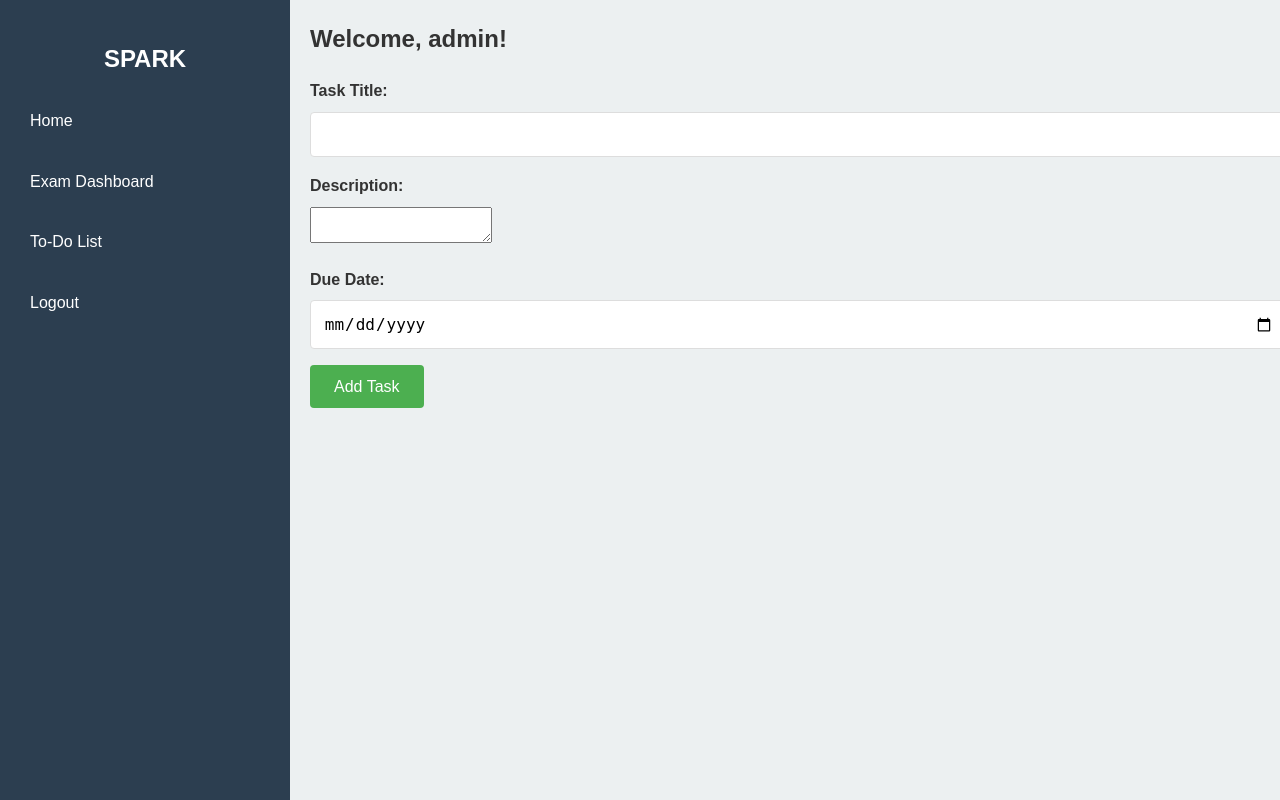
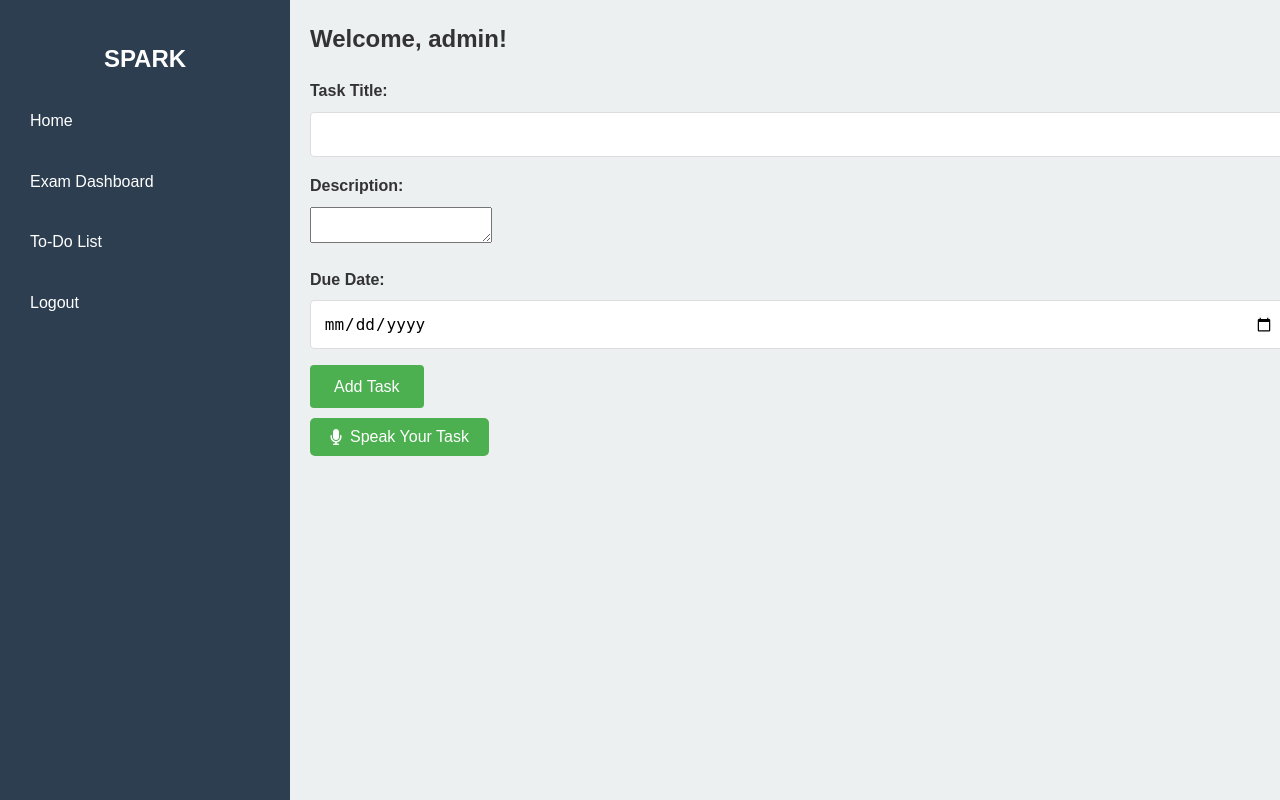
Before and after one commit to AiswaryaPS242/SPARK, a Flask app: page /todo in a window 1280 px wide. Run offline with Flask 3, Linux system fonts and the light colour scheme; a user stored in the database is signed in.

Commit message:
nlp added

```diff
--- a/app.py
+++ b/app.py
@@ -7,6 +7,8 @@ import random
 from collections import defaultdict
 from flask_migrate import Migrate
 from flask import jsonify
+import speech_recognition as sr  # Import the SpeechRecognition library
+import dateparser  # Import the dateparser library
 
 app = Flask(__name__)
 app.secret_key = 'your_secret_key'  # Change this for production security
@@ -17,7 +19,6 @@ app.config['SQLALCHEMY_TRACK_MODIFICATIONS'] = False
 
 db = SQLAlchemy(app)
 migrate = Migrate(app, db)
-
 
 # Database Models
 class User(db.Model):
@@ -595,116 +596,6 @@ def study_plan():
     flash('Study plan tasks have been added to your home page.', 'success')
     return redirect(url_for('home'))
 
-@app.route('/study_plan')
-def study_plan():
-    if 'user_id' not in session:
-        flash('Please login to view your study plan.', 'error')
-        return redirect(url_for('login'))
-
-    user_id = session['user_id']
-    user = User.query.get(user_id)
-    if not user:
-        session.clear()
-        flash('User not found. Please login again.', 'error')
-        return redirect(url_for('login'))
-
-    # Get the user's selected subjects and exam dates
-    selected_subjects = SelectedSubject.query.filter_by(user_id=user_id).all()
-    exam_dates = ExamDate.query.filter_by(user_id=user_id).all()
-
-    # Debug: Print selected subjects and exam dates
-    print(f"Selected Subjects: {selected_subjects}")
-    print(f"Exam Dates: {exam_dates}")
-
-    if not selected_subjects or not exam_dates:
-        flash('Please select subjects and exam dates first.', 'error')
-        return redirect(url_for('exam_dashboard'))
-
-    # Clear existing study plan tasks
-    Task.query.filter(
-        Task.user_id == user_id,
-        Task.title.like("Study%")  # Filter tasks with titles starting with "Study"
-    ).delete()
-
-    # Generate study schedule for all modules of selected subjects
-    study_schedule = []
-    current_date = datetime.today().date()
-
-    for selected_subject in selected_subjects:
-        subject = Subject.query.get(selected_subject.subject_id)
-        if subject:
-            # Get the exam date for this subject
-            exam_date_record = next((ed for ed in exam_dates if ed.subject_id == subject.id), None)
-            exam_date = exam_date_record.exam_date if exam_date_record else (current_date + timedelta(days=30))
-
-            # Debug: Print subject and exam date
-            print(f"Subject: {subject.name}, Exam Date: {exam_date}")
-
-            # Get all modules for this subject
-            subject_modules = Module.query.filter_by(subject_id=subject.id).all()
-
-            # Generate study schedule for all modules (not just selected ones)
-            for module in subject_modules:
-                # Debug: Print module info
-                print(f"Module: {module.name}, Subject: {subject.name}")
-
-                # Calculate days before exam for spacing
-                days_before_exam = (exam_date - current_date).days
-                days_per_module = max(1, days_before_exam // len(subject_modules)) if subject_modules else 1
-
-                # Add this module to the study schedule
-                study_date = current_date + timedelta(days=len(study_schedule))
-                # Ensure we're not scheduling too close to the exam
-                if (exam_date - study_date).days < 2:
-                    study_date = exam_date - timedelta(days=2)
-
-                study_schedule.append({
-                    'date': study_date,
-                    'module': module.name,
-                    'subject': subject.name,
-                    'subject_id': subject.id,
-                    'is_completed': False  # Since we're only adding incomplete modules
-                })
-
-    # Debug: Print study schedule
-    print(f"Study Schedule: {study_schedule}")
-
-    # Sort study schedule by date
-    study_schedule.sort(key=lambda x: x['date'])
-
-    # Add tasks to the database
-    for task in study_schedule:
-        # Calculate start and end times based on user preferences
-        if user.person_type == 'morning':
-            start_time = '08:00'
-            end_time = '10:00'
-        else:
-            start_time = '20:00'
-            end_time = '22:00'
-
-        # Adjust for slow learners
-        if user.learner_type == 'slow':
-            # Just for description purposes
-            adjusted_end_time = datetime.strptime(end_time, '%H:%M') + timedelta(hours=1)
-            end_time = adjusted_end_time.strftime('%H:%M')
-
-        # Add task to the database
-        new_task = Task(
-            user_id=user_id,
-            title=f"Study {task['subject']} - {task['module']}",
-            description=f"Complete {task['module']} for {task['subject']} ({start_time}-{end_time})",
-            due_date=task['date'],
-            is_completed=task['is_completed']  # Set completion status
-        )
-        db.session.add(new_task)
-
-        # Debug: Print added task
-        print(f"Added Task: {new_task.title}, Due Date: {new_task.due_date}")
-
-    db.session.commit()
-    flash('Study plan tasks have been added to your home page.', 'success')
-    return redirect(url_for('home'))
-
 @app.route('/save_selections', methods=['POST'])
 def save_selections():
     if 'user_id' not in session:
@@ -737,7 +628,6 @@ def save_selections():
                 if request.form.get(f'module{i}_{j}') == '1':
                     module = Module.query.filter_by(subject_id=subject_id, name=f"Module {j}").first()
                     if module:
-                        # Mark this module as selected (completed)
                         completed_module = CompletedModule(
                             user_id=user_id,
                             module_id=module.id)
@@ -898,6 +788,69 @@ def delete_task(task_id):
 
     return redirect(url_for('home'))
 
+# New route to handle speech input
+@app.route('/speech_to_text', methods=['POST'])
+def speech_to_text():
+    if 'user_id' not in session:
+        return jsonify({'error': 'Please login to add a task.'}), 401
+
+    try:
+        # Get the spoken text from the request
+        data = request.get_json()
+        spoken_text = data.get('text')
+
+        if not spoken_text:
+            return jsonify({'error': 'No text provided.'}), 400
+
+        print(f"You said: {spoken_text}")
+
+        # Extract task details from the spoken text
+        if "add task" in spoken_text.lower():
+            # Split the spoken text into parts
+            parts = spoken_text.lower().split("add task")[1].split("due")
+            title = parts[0].strip()  # Task title is always the first part
+            due_date = None
+
+            # Check if a due date was provided
+            if len(parts) > 1:
+                due_date_str = parts[1].strip()
+
+                # Use dateparser to parse natural language dates
+                due_date = dateparser.parse(due_date_str)
+
+                if not due_date:
+                    # If dateparser couldn't parse the date, log a message and proceed without a due date
+                    print("Could not parse the due date. Proceeding without a due date.")
+                else:
+                    # Convert the parsed date to a date object (without time)
+                    due_date = due_date.date()
+
+            # Add the task to the database
+            new_task = Task(
+                user_id=session['user_id'],
+                title=title,
+                description=f"Task added via speech: {title}",
+                due_date=due_date
+            )
+            db.session.add(new_task)
+            db.session.commit()
+
+            return jsonify({
+                'success': True,
+                'message': 'Task added successfully via speech!',
+                'task': {
+                    'id': new_task.id,
+                    'title': new_task.title,
+                    'description': new_task.description,
+                    'due_date': new_task.due_date.strftime('%Y-%m-%d') if new_task.due_date else None
+                }
+            })
+        else:
+            return jsonify({'error': 'Could not understand the task. Please try again.'}), 400
+
+    except Exception as e:
+        return jsonify({'error': f'An error occurred: {str(e)}'}), 500
+
 @app.route('/logout')
 def logout():
     session.clear()
--- a/static/style.css
+++ b/static/style.css
@@ -431,3 +431,32 @@ button:hover,
     color: #721c24;
     border: 1px solid #f5c6cb;
 }
+
+/* Add this to your style.css file */
+#speak-task-button {
+    background-color: #4CAF50; /* Green background */
+    color: white; /* White text */
+    padding: 10px 20px; /* Padding */
+    border: none; /* No border */
+    border-radius: 5px; /* Rounded corners */
+    cursor: pointer; /* Pointer cursor on hover */
+    margin-top: 10px; /* Space above the button */
+    display: flex;
+    align-items: center;
+    justify-content: center;
+    gap: 8px; /* Space between icon and text */
+}
+
+#speak-task-button:hover {
+    background-color: #45a049; /* Darker green on hover */
+}
+
+#speech-feedback {
+    margin-top: 10px;
+    color: #333;
+    font-style: italic;
+}
+
+.hidden {
+    display: none;
+}
--- a/templates/todo.html
+++ b/templates/todo.html
@@ -5,6 +5,8 @@
     <meta name="viewport" content="width=device-width, initial-scale=1.0">
     <title>To-Do List</title>
     <link rel="stylesheet" href="{{ url_for('static', filename='style.css') }}">
+    <!-- Add Font Awesome for microphone icon -->
+    <link rel="stylesheet" href="https://cdnjs.cloudflare.com/ajax/libs/font-awesome/6.0.0-beta3/css/all.min.css">
 </head>
 <body>
     <div class="app-container">
@@ -33,6 +35,7 @@
                 {% endif %}
             {% endwith %}
 
+            <!-- Add Task Form -->
             <form method="POST" action="{{ url_for('add_task') }}">
                 <div class="form-group">
                     <label for="title">Task Title:</label>
@@ -48,7 +51,87 @@
                 </div>
                 <button type="submit">Add Task</button>
             </form>
+
+            <!-- Speech-to-Text Button with Microphone Icon -->
+            <button id="speak-task-button">
+                <i class="fas fa-microphone"></i> Speak Your Task
+            </button>
+
+            <!-- Feedback Message for Speech Recognition -->
+            <div id="speech-feedback" class="hidden"></div>
         </div>
     </div>
+
+    <!-- JavaScript for Speech-to-Text -->
+    <script>
+        document.getElementById('speak-task-button').addEventListener('click', async function () {
+            const feedbackElement = document.getElementById('speech-feedback');
+            feedbackElement.textContent = 'Listening...';
+            feedbackElement.classList.remove('hidden');
+
+            try {
+                // Check if the browser supports speech recognition
+                if (!('webkitSpeechRecognition' in window)) {
+                    feedbackElement.textContent = 'Your browser does not support speech recognition. Please use Chrome or another supported browser.';
+                    return;
+                }
+
+                // Initialize speech recognition
+                const recognition = new webkitSpeechRecognition();
+                recognition.lang = 'en-US'; // Set language to English
+                recognition.interimResults = false; // Only final results
+                recognition.maxAlternatives = 1; // Only one result
+
+                // Start listening
+                recognition.start();
+
+                // Handle the result
+                recognition.onresult = async function (event) {
+                    const spokenText = event.results[0][0].transcript;
+                    feedbackElement.textContent = `You said: ${spokenText}`;
+
+                    // Send the spoken text to the backend
+                    const response = await fetch('/speech_to_text', {
+                        method: 'POST',
+                        headers: {
+                            'Content-Type': 'application/json',
+                        },
+                        body: JSON.stringify({ text: spokenText }),
+                    });
+
+                    const result = await response.json();
+                    if (result.success) {
+                        // Redirect to the home page to show the new task
+                        window.location.href = "{{ url_for('home') }}";
+                    } else {
+                        feedbackElement.textContent = result.error || 'Failed to add task via speech.';
+                    }
+                };
+
+                // Handle errors
+                recognition.onerror = function (event) {
+                    if (event.error === 'no-speech') {
+                        feedbackElement.textContent = 'No speech detected. Please try again.';
+                    } else if (event.error === 'audio-capture') {
+                        feedbackElement.textContent = 'Microphone not found. Please check your microphone settings.';
+                    } else if (event.error === 'not-allowed') {
+                        feedbackElement.textContent = 'Microphone access denied. Please allow microphone access in your browser settings.';
+                    } else {
+                        feedbackElement.textContent = 'Error occurred in speech recognition: ' + event.error;
+                    }
+                };
+
+                // Handle when speech recognition ends
+                recognition.onend = function () {
+                    if (feedbackElement.textContent === 'Listening...') {
+                        feedbackElement.textContent = 'Speech recognition ended. Please try again.';
+                    }
+                };
+            } catch (error) {
+                feedbackElement.textContent = 'An error occurred while processing your request.';
+                console.error(error);
+            }
+        });
+    </script>
 </body>
 </html>
```
